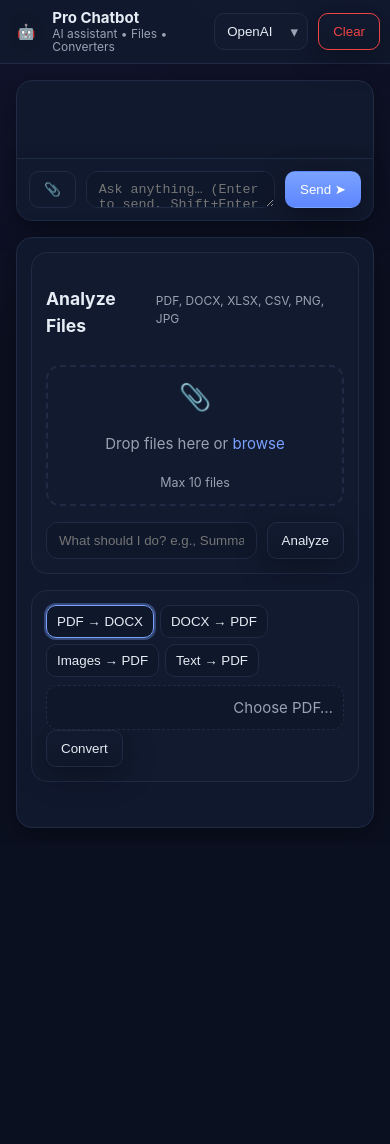
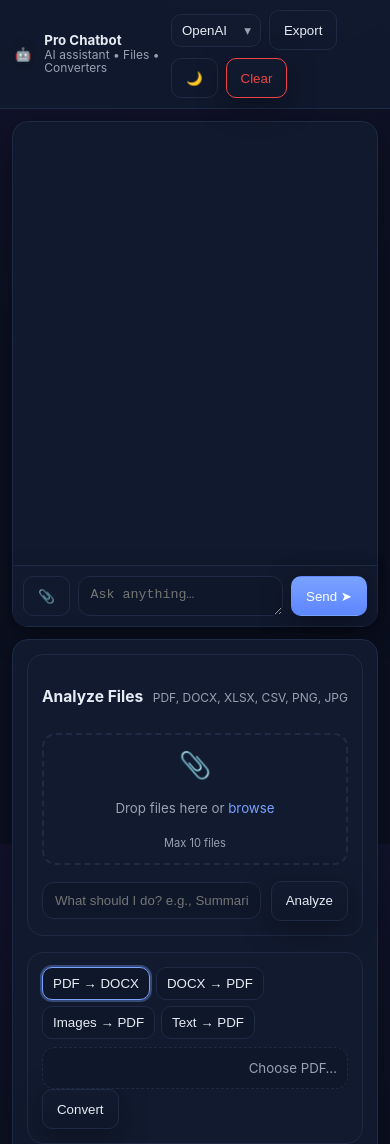
Before and after one commit to ABHISHEK-GADE/chatbot-pro, a website: page public/index.html in a window 390 px wide. Shown: the top 1144 px of the page. Before the commit the page ends 844 px from the top, so only its background shows below. Drawn offline with nearby package versions, Linux system fonts and the light colour scheme; a script that the page names is missing.

Commit message:
Ui Update

```diff
--- a/public/index.html
+++ b/public/index.html
@@ -76,7 +76,7 @@
         <textarea
           id="user-input"
           class="input"
-          placeholder="Ask anything… (Enter to send, Shift+Enter for newline)"
+          placeholder="Ask anything…"
           rows="1"
           autocomplete="off"
           autocapitalize="sentences"
--- a/public/style.css
+++ b/public/style.css
@@ -1,311 +1,358 @@
-/* ---------- Theme ---------- */
-:root {
-  --bg: #0b1020;
-  --panel: #111a2f;
-  --panel-2: #0f172a;
-  --text: #e6ecf3;
-  --muted: #98a3b3;
-  --border: #1f2a44;
-  --accent: #7aa2ff;
-  --accent-2: #4ade80;
-  --danger: #ef4444;
-  --shadow: 0 8px 30px rgba(0,0,0,.35);
-  --topbar-h: 64px; /* reserved header height */
+/* ===========================
+   THEME
+   =========================== */
+:root{
+  /* Colors */
+  --bg:#0b1020;
+  --panel:#111a2f;
+  --panel-2:#0f172a;
+  --text:#e6ecf3;
+  --muted:#98a3b3;
+  --border:#1f2a44;
+  --accent:#7aa2ff;
+  --accent-2:#4ade80;
+  --danger:#ef4444;
+
+  /* Effects */
+  --shadow:0 8px 30px rgba(0,0,0,.35);
+
+  /* Layout */
+  --topbar-h:64px;
+
+  /* Typography (fluid) */
+  --fs-1:clamp(13px, .85vw + 10px, 15px);
+  --fs-2:clamp(12px, .75vw + 8px, 14px);
+  --fs-3:clamp(15px, 1vw + 12px, 18px);
 }
-:root[data-theme="light"] {
-  --bg: #f5f7fb;
-  --panel: #ffffff;
-  --panel-2: #f8fafc;
-  --text: #0f172a;
-  --muted: #5b6472;
-  --border: #e6e8ee;
-  --accent: #3b82f6;
-  --accent-2: #16a34a;
-  --danger: #dc2626;
-  --shadow: 0 6px 20px rgba(0,0,0,.08);
+:root[data-theme="light"]{
+  --bg:#f5f7fb;
+  --panel:#ffffff;
+  --panel-2:#f8fafc;
+  --text:#0f172a;
+  --muted:#5b6472;
+  --border:#e6e8ee;
+  --accent:#3b82f6;
+  --accent-2:#16a34a;
+  --danger:#dc2626;
+  --shadow:0 6px 20px rgba(0,0,0,.08);
 }
 
-/* ---------- Base ---------- */
-* { box-sizing: border-box; }
-html, body { height: 100%; }
-body {
-  margin: 0;
+/* ===========================
+   BASE
+   =========================== */
+*{box-sizing:border-box}
+html,body{height:100%}
+body{
+  margin:0;
   background:
     radial-gradient(1200px 800px at 10% -10%, rgba(124,58,237,.08), transparent 55%),
     radial-gradient(1000px 600px at 110% -20%, rgba(59,130,246,.08), transparent 45%),
     var(--bg);
-  color: var(--text);
-  font: 15px/1.55 Inter, ui-sans-serif, system-ui, -apple-system, Segoe UI, Roboto, Arial, sans-serif;
+  color:var(--text);
+  font: var(--fs-1)/1.55 Inter, ui-sans-serif, system-ui, -apple-system, Segoe UI, Roboto, Arial, sans-serif;
+  -webkit-font-smoothing:antialiased;
+  -moz-osx-font-smoothing:grayscale;
+}
+@media (prefers-reduced-motion: reduce){
+  *{animation-duration:.001ms !important; animation-iteration-count:1 !important; transition-duration:.001ms !important; scroll-behavior:auto !important}
 }
 
-/* ---------- Utilities ---------- */
-.sr-only { position:absolute; left:-9999px; }
-.hint { color: var(--muted); font-size: 12px; }
-.link { color: var(--accent); cursor: pointer; }
-.row { display:flex; gap:10px; align-items:center; }
+/* Utilities */
+.sr-only{position:absolute; left:-9999px}
+.hint{color:var(--muted); font-size:var(--fs-2)}
+.link{color:var(--accent); cursor:pointer}
+.row{display:flex; gap:10px; align-items:center}
 
 /* Theme toggle icon swap */
-#theme-toggle .theme-dark,
-#theme-toggle .theme-light { display: inline-block; }
-:root[data-theme="dark"]  #theme-toggle .theme-light { display: none; }
-:root[data-theme="light"] #theme-toggle .theme-dark  { display: none; }
+#theme-toggle .theme-dark, #theme-toggle .theme-light{display:inline-block}
+:root[data-theme="dark"]  #theme-toggle .theme-light{display:none}
+:root[data-theme="light"] #theme-toggle .theme-dark{display:none}
 
-.btn {
-  border: 1px solid var(--border);
-  background: linear-gradient(180deg, var(--panel), var(--panel-2));
-  color: var(--text);
-  padding: 10px 14px;
-  border-radius: 10px;
-  cursor: pointer;
-  transition: .18s ease;
-  box-shadow: var(--shadow);
+/* Buttons & Inputs */
+.btn{
+  border:1px solid var(--border);
+  background:linear-gradient(180deg, var(--panel), var(--panel-2));
+  color:var(--text);
+  padding:10px 14px;
+  border-radius:10px;
+  cursor:pointer;
+  transition:.18s ease;
+  box-shadow:var(--shadow);
+  font-size:var(--fs-1);
+  min-height:38px;
 }
-.btn:hover { transform: translateY(-1px); border-color: var(--accent); }
-.btn.primary { background: linear-gradient(180deg, var(--accent), #5e86ff); border-color: transparent; color: #fff; }
-.btn.ghost { background: transparent; box-shadow: none; }
-.btn.danger { border-color: var(--danger); color: var(--danger); }
-.btn.xs { padding: 6px 8px; border-radius: 8px; font-size: 12px; }
+.btn:hover{transform:translateY(-1px); border-color:var(--accent)}
+.btn.primary{background:linear-gradient(180deg, var(--accent), #5e86ff); border-color:transparent; color:#fff}
+.btn.ghost{background:transparent; box-shadow:none}
+.btn.danger{border-color:var(--danger); color:var(--danger)}
+.btn.xs{padding:6px 8px; border-radius:8px; font-size:12px; min-height:auto}
 
-.select-wrap { position: relative; }
-.select {
-  appearance: none;
-  border: 1px solid var(--border);
-  background: var(--panel);
-  color: var(--text);
-  padding: 10px 34px 10px 12px;
-  border-radius: 10px;
+.select-wrap{position:relative}
+.select{
+  appearance:none;
+  border:1px solid var(--border);
+  background:var(--panel);
+  color:var(--text);
+  padding:10px 34px 10px 12px;
+  border-radius:10px;
+  font-size:var(--fs-1);
 }
-.select-wrap::after {
-  content: "▾";
-  position: absolute;
-  right: 10px; top: 50%; transform: translateY(-50%);
-  pointer-events: none; color: var(--muted);
+.select-wrap::after{
+  content:"▾"; position:absolute; right:10px; top:50%; transform:translateY(-50%);
+  pointer-events:none; color:var(--muted)
 }
 
-.input {
-  width: 100%;
-  border: 1px solid var(--border);
-  background: var(--panel-2);
-  color: var(--text);
-  border-radius: 12px;
-  padding: 10px 12px;
-  outline: none;
-  transition: .18s ease;
+.input{
+  width:100%;
+  border:1px solid var(--border);
+  background:var(--panel-2);
+  color:var(--text);
+  border-radius:12px;
+  padding:10px 12px;
+  outline:none;
+  transition:.18s ease;
+  font-size:var(--fs-1);
 }
-.input:focus { border-color: var(--accent); box-shadow: 0 0 0 3px color-mix(in oklab, var(--accent) 20%, transparent); }
+.input:focus{border-color:var(--accent); box-shadow:0 0 0 3px color-mix(in oklab, var(--accent) 20%, transparent)}
 
-/* ---------- Layout ---------- */
-.topbar {
-  position: sticky; top: 0; z-index: 10;
-  display: flex; justify-content: space-between; align-items: center;
-  padding: 12px 16px;
-  background: color-mix(in oklab, var(--panel) 85%, transparent);
-  border-bottom: 1px solid var(--border);
-  backdrop-filter: blur(6px);
-  min-height: var(--topbar-h);
+/* ===========================
+   LAYOUT
+   =========================== */
+.topbar{
+  position:sticky; top:0; z-index:10;
+  display:flex; justify-content:space-between; align-items:center;
+  padding:12px 16px;
+  background:color-mix(in oklab, var(--panel) 85%, transparent);
+  border-bottom:1px solid var(--border);
+  backdrop-filter:blur(6px);
+  min-height:var(--topbar-h);
 }
-.brand { display:flex; gap:10px; align-items:center; }
-.logo { width: 36px; height: 36px; display:grid; place-items:center; border-radius: 10px; background: var(--panel-2); }
-.brand-txt { display:flex; flex-direction:column; line-height: 1.1; }
-.brand-txt .sub { color: var(--muted); font-size: 12px; }
-.toolbar { display:flex; gap:10px; align-items:center; }
+.brand{display:flex; gap:10px; align-items:center}
+.logo{width:36px; height:36px; display:grid; place-items:center; border-radius:10px; background:var(--panel-2)}
+.brand-txt{display:flex; flex-direction:column; line-height:1.1}
+.brand-txt .sub{color:var(--muted); font-size:var(--fs-2)}
+.toolbar{display:flex; gap:10px; align-items:center; flex-wrap:wrap}
 
-.grid {
-  display: grid;
+/* Container grid */
+.grid{
+  display:grid;
   grid-template-columns: 1.4fr 1fr;
-  gap: 16px;
-  padding: 16px;
-  height: calc(100vh - var(--topbar-h)); /* fill viewport below header */
-}
-@media (max-width: 1020px) {
-  .grid { grid-template-columns: 1fr; height: auto; min-height: calc(100vh - var(--topbar-h)); }
+  gap:16px;
+  padding:16px;
+  height:calc(100vh - var(--topbar-h));
 }
 
-.panel {
-  background: color-mix(in oklab, var(--panel) 96%, transparent);
+/* Panels */
+.panel{
+  background:color-mix(in oklab, var(--panel) 96%, transparent);
   border:1px solid var(--border);
-  border-radius: 16px;
-  box-shadow: var(--shadow);
+  border-radius:16px;
+  box-shadow:var(--shadow);
 }
 
-/* Chat panel fills height; messages scroll; composer stays pinned */
-.chat-panel {
-  display:flex;
-  flex-direction: column;
-  height: 100%;
-  min-height: 0; /* allow child overflow in flex */
+/* Chat column */
+.chat-panel{
+  display:flex; flex-direction:column;
+  height:100%; min-height:0;
 }
-.chat-body {
-  padding: 16px;
-  overflow: auto;
-  display: flex;
-  flex-direction: column;
-  gap: 12px;
-  flex: 1 1 auto;
-  min-height: 0;
+.chat-body{
+  padding:16px;
+  overflow:auto;
+  display:flex; flex-direction:column; gap:12px;
+  flex:1 1 auto; min-height:0;
+  scroll-padding-bottom: 120px; /* keep last msg visible above keyboard on mobile */
 }
-/* chips row just above composer in the chat column */
-.chat-panel > .chips { padding: 0 16px 6px 16px; }
+.chat-panel > .chips{padding:0 16px 6px 16px}
 
-.composer {
-  display: grid;
-  grid-template-columns: auto 1fr auto; /* paperclip | textarea | send */
-  gap: 10px;
-  padding: 12px;
-  border-top: 1px solid var(--border);
-  background: color-mix(in oklab, var(--panel) 90%, transparent);
-  border-radius: 0 0 16px 16px;
-  box-shadow: 0 -6px 12px rgba(0,0,0,.08);
+/* Composer (sticky bottom of chat column) */
+.composer{
+  display:grid; grid-template-columns:auto 1fr auto; gap:10px;
+  padding:12px calc(12px + env(safe-area-inset-right)) calc(12px + env(safe-area-inset-bottom)) calc(12px + env(safe-area-inset-left));
+  border-top:1px solid var(--border);
+  background:color-mix(in oklab, var(--panel) 90%, transparent);
+  border-radius:0 0 16px 16px;
+  box-shadow:0 -6px 12px rgba(0,0,0,.08);
 }
 
-.side-panel { padding: 14px; display:flex; flex-direction: column; gap: 16px; }
-.card { background: var(--panel); border:1px solid var(--border); border-radius: 16px; padding: 14px; }
-.card-head { display:flex; justify-content: space-between; align-items: baseline; margin-bottom: 8px; }
+/* Side column */
+.side-panel{padding:14px; display:flex; flex-direction:column; gap:16px}
+.card{background:var(--panel); border:1px solid var(--border); border-radius:16px; padding:14px}
+.card-head{display:flex; justify-content:space-between; align-items:baseline; margin-bottom:8px}
 
-/* ---------- Chat bubbles ---------- */
-.msg { display: flex; }
-.msg .bubble {
-  width: 100%;
-  background: var(--panel-2);
-  border: 1px solid var(--border);
-  border-radius: 14px;
-  padding: 10px 12px;
-  position: relative;
+/* ===========================
+   CHAT BUBBLES
+   =========================== */
+.msg{display:flex}
+.msg .bubble{
+  width:100%;
+  background:var(--panel-2);
+  border:1px solid var(--border);
+  border-radius:14px;
+  padding:10px 12px;
+  position:relative;
+  font-size: clamp(15px, .4vw + 14px, 16px);
 }
-.msg.user .bubble {
-  background: color-mix(in oklab, var(--accent) 12%, var(--panel-2));
-  border-color: color-mix(in oklab, var(--accent) 30%, var(--border));
+.msg.user .bubble{
+  background:color-mix(in oklab, var(--accent) 12%, var(--panel-2));
+  border-color:color-mix(in oklab, var(--accent) 30%, var(--border));
 }
-.msg.bot .bubble { background: var(--panel-2); }
+.bubble-top{display:flex; align-items:center; justify-content:space-between; gap:12px; margin-bottom:6px}
+.author{display:flex; align-items:center; gap:8px; color:var(--muted); font-size:var(--fs-2)}
+.avatar{width:22px; height:22px; border-radius:50%; background:var(--panel); border:1px solid var(--border)}
+.msg.user .avatar{background:color-mix(in oklab, var(--accent) 35%, var(--panel))}
+.tools{display:flex; gap:6px}
+.content{white-space:pre-wrap}
+.meta{margin-top:6px; color:var(--muted); font-size:var(--fs-2)}
 
-.bubble-top {
-  display:flex; align-items: center; justify-content: space-between; gap:12px; margin-bottom: 6px;
+.typing{display:inline-block; min-width:42px; letter-spacing:2px}
+.typing::after{content:'• • •'; animation:blink 1s infinite steps(1,end)}
+@keyframes blink{50%{opacity:.25}}
+
+/* ===========================
+   ANALYZE / UPLOAD
+   =========================== */
+.dropzone{
+  position:relative;
+  border:2px dashed var(--border);
+  border-radius:14px;
+  min-height:120px;
+  display:grid; place-items:center;
+  padding:10px; margin-bottom:8px;
+  outline:none;
 }
-.author { display:flex; align-items:center; gap:8px; color: var(--muted); font-size: 12px; }
-.avatar { width: 22px; height: 22px; border-radius: 50%; background: var(--panel); border:1px solid var(--border); }
-.msg.user .avatar { background: color-mix(in oklab, var(--accent) 35%, var(--panel)); }
-.tools { display:flex; gap:6px; }
+.dropzone:focus{border-color:var(--accent); box-shadow:0 0 0 3px color-mix(in oklab, var(--accent) 25%, transparent)}
+.dropzone input[type=file]{position:absolute; inset:0; opacity:0; cursor:pointer}
+.dz-inner{text-align:center; color:var(--muted)}
+.dz-icon{font-size:26px; margin-bottom:6px}
 
-.content { white-space: pre-wrap; font-size: 15px; }
-.meta { margin-top: 6px; color: var(--muted); font-size: 12px; }
+/* Chips (Analyze + Chat composer) */
+.chips{display:flex; flex-wrap:wrap; gap:8px; margin-bottom:8px}
+.chip{
+  display:flex; align-items:center; gap:6px;
+  border:1px solid var(--border); background:var(--panel-2);
+  color:var(--text); padding:6px 10px; border-radius:999px; font-size:12px
+}
+.chip .rm{border:none; background:transparent; color:var(--muted); cursor:pointer}
 
-.typing { display:inline-block; min-width: 42px; letter-spacing: 2px; }
-.typing::after { content: '∙∙∙'; animation: blink 1s infinite steps(1, end); }
-@keyframes blink { 50% { opacity: .25; } }
+/* Converters */
+.tabs{display:flex; gap:6px; flex-wrap:wrap; margin-bottom:8px}
+.tab{
+  border:1px solid var(--border);
+  background:var(--panel-2);
+  color:var(--text);
+  padding:8px 10px;
+  border-radius:10px;
+  cursor:pointer;
+  touch-action:manipulation;
+}
+.tab.active{border-color:var(--accent); outline:2px solid color-mix(in oklab, var(--accent) 35%, transparent)}
+.tab-panels .panel-tab{display:none}
+.tab-panels .panel-tab.active{display:block}
 
-/* ---------- Analyze / Upload areas ---------- */
-.dropzone {
-  position: relative;
-  border: 2px dashed var(--border);
-  border-radius: 14px;
-  min-height: 120px;
-  display:grid; place-items:center;
-  padding: 10px; margin-bottom: 8px;
-  outline: none;
+.file-row{
+  position:relative;
+  display:flex; align-items:center; gap:10px; justify-content:space-between;
+  border:1px dashed var(--border); background:var(--panel-2);
+  border-radius:12px; padding:10px;
 }
-.dropzone:focus { border-color: var(--accent); box-shadow: 0 0 0 3px color-mix(in oklab, var(--accent) 25%, transparent); }
-.dropzone input[type=file] {
-  position:absolute; inset:0; opacity:0; cursor:pointer;
+.file-row input[type=file]{position:absolute; inset:0; opacity:0; width:100%; height:100%; cursor:pointer}
+.file-row > span{margin-left:auto; pointer-events:none; color:var(--muted)}
+
+/* ===========================
+   TOAST
+   =========================== */
+.toast{
+  position:fixed; bottom:calc(18px + env(safe-area-inset-bottom));
+  left:50%; transform:translateX(-50%) translateY(20px);
+  background:var(--panel);
+  border:1px solid var(--border);
+  color:var(--text);
+  padding:10px 14px; border-radius:12px;
+  box-shadow:var(--shadow);
+  opacity:0; pointer-events:none;
+  transition:.25s ease;
 }
-.dz-inner { text-align:center; color: var(--muted); }
-.dz-icon { font-size: 26px; margin-bottom: 6px; }
+.toast.show{opacity:1; transform:translateX(-50%) translateY(0)}
 
-/* Chips (used in Analyze and Chat composer) */
-.chips { display:flex; flex-wrap: wrap; gap:8px; margin-bottom: 8px; }
-.chip {
-  display:flex; align-items:center; gap:6px;
-  border:1px solid var(--border); background: var(--panel-2);
-  color: var(--text); padding: 6px 10px; border-radius: 999px; font-size: 12px;
+/* ===========================
+   MARKDOWN / CODE
+   =========================== */
+.markdown{line-height:1.6}
+.markdown h1,.markdown h2,.markdown h3{margin:10px 0 6px}
+.markdown p{margin:8px 0}
+.markdown ul,.markdown ol{padding-left:1.2rem; margin:8px 0}
+.markdown blockquote{
+  margin:10px 0; padding:8px 12px; border-left:3px solid var(--accent);
+  background:color-mix(in oklab, var(--panel-2) 92%, transparent);
+  color:var(--muted); border-radius:8px
 }
-.chip .rm { border:none; background:transparent; color:var(--muted); cursor:pointer; }
+.markdown table{width:100%; border-collapse:collapse; margin:10px 0}
+.markdown th,.markdown td{border:1px solid var(--border); padding:6px 8px; text-align:left}
+.markdown code{background:rgba(255,255,255,.06); padding:2px 6px; border-radius:6px}
+.markdown pre{position:relative; overflow:auto; border-radius:12px}
+.copy-code{
+  position:absolute; top:8px; right:8px; z-index:1;
+  border:1px solid var(--border); background:var(--panel); color:var(--text);
+  padding:4px 8px; border-radius:8px; cursor:pointer; font-size:12px
+}
+.copy-code:hover{border-color:var(--accent)}
 
-/* ---------- Converters (tabs + file rows) ---------- */
-.tabs { display:flex; gap: 6px; flex-wrap: wrap; margin-bottom: 8px; }
-.tab {
-  border:1px solid var(--border);
-  background: var(--panel-2);
-  color: var(--text);
-  padding: 8px 10px;
-  border-radius: 10px;
-  cursor: pointer;
+/* Previews for user attachments */
+.preview-row{display:flex; gap:8px; flex-wrap:wrap; margin-bottom:8px}
+.preview{
+  max-height:120px; border-radius:10px; border:1px solid var(--border);
+  box-shadow:var(--shadow)
 }
-.tab.active { border-color: var(--accent); outline: 2px solid color-mix(in oklab, var(--accent) 35%, transparent); }
-
-.tab-panels .panel-tab { display:none; }
-.tab-panels .panel-tab.active { display:block; }
-
-.file-row {
-  position: relative;                 /* allow input overlay */
-  display:flex; align-items:center; gap:10px; justify-content: space-between;
-  border:1px dashed var(--border); background: var(--panel-2);
-  border-radius: 12px; padding: 10px;
-}
-/* Hide native "Choose File" UI and make the whole row clickable */
-.file-row input[type=file]{
-  position:absolute; inset:0; opacity:0; width:100%; height:100%;
-  cursor:pointer;
-}
-.file-row > span{
-  margin-left:auto; pointer-events:none; color: var(--muted);
+.file-pill{
+  display:inline-flex; align-items:center; gap:6px;
+  padding:6px 10px; border-radius:999px; font-size:12px;
+  border:1px solid var(--border); background:var(--panel-2)
 }
 
-/* ---------- Toast ---------- */
-.toast {
-  position: fixed; bottom: 18px; left: 50%; transform: translateX(-50%) translateY(20px);
-  background: var(--panel);
-  border: 1px solid var(--border);
-  color: var(--text);
-  padding: 10px 14px; border-radius: 12px;
-  box-shadow: var(--shadow);
-  opacity: 0; pointer-events: none;
-  transition: .25s ease;
-}
-.toast.show { opacity: 1; transform: translateX(-50%) translateY(0); }
+/* ===========================
+   RESPONSIVE BREAKPOINTS
+   =========================== */
 
-/* ---------- Responsive tweaks ---------- */
-@media (max-width: 640px) {
-  .topbar { padding: 10px; }
-  .toolbar .btn.ghost { display: none; }
+/* >= 1440px (large desktops) */
+@media (min-width:1440px){
+  .grid{grid-template-columns: 1.6fr 1fr; gap:20px; padding:20px}
+  .msg .bubble{font-size:16px}
 }
 
-/* Markdown content styling */
-.markdown { line-height: 1.6; }
-.markdown h1,.markdown h2,.markdown h3 { margin: 10px 0 6px; }
-.markdown p { margin: 8px 0; }
-.markdown ul,.markdown ol { padding-left: 1.2rem; margin: 8px 0; }
-.markdown blockquote {
-  margin: 10px 0; padding: 8px 12px; border-left: 3px solid var(--accent);
-  background: color-mix(in oklab, var(--panel-2) 92%, transparent);
-  color: var(--muted);
-  border-radius: 8px;
-}
-.markdown table { width: 100%; border-collapse: collapse; margin: 10px 0; }
-.markdown th,.markdown td {
-  border: 1px solid var(--border); padding: 6px 8px; text-align: left;
-}
-.markdown code { background: rgba(255,255,255,.06); padding: 2px 6px; border-radius: 6px; }
-.markdown pre { position: relative; overflow: auto; border-radius: 12px; }
-.copy-code {
-  position: absolute; top: 8px; right: 8px; z-index: 1;
-  border: 1px solid var(--border); background: var(--panel); color: var(--text);
-  padding: 4px 8px; border-radius: 8px; cursor: pointer; font-size: 12px;
-}
-.copy-code:hover { border-color: var(--accent); }
+/* 1024px–1439px (laptops/desktops) */
+/* (defaults already tuned for this range) */
 
-/* Previews for attached images/files (user messages) */
-.preview-row { display:flex; gap:8px; flex-wrap: wrap; margin-bottom: 8px; }
-.preview {
-  max-height: 120px; border-radius: 10px; border:1px solid var(--border);
-  box-shadow: var(--shadow);
-}
-.file-pill {
-  display:inline-flex; align-items:center; gap:6px;
-  padding: 6px 10px; border-radius: 999px; font-size: 12px;
-  border:1px solid var(--border); background: var(--panel-2);
+/* 768px–1023px (tablets) */
+@media (max-width:1024px){
+  .grid{grid-template-columns:1fr; height:auto; min-height:calc(100vh - var(--topbar-h))}
+  .side-panel{order:2}
+  .chat-panel{order:1; height:auto; min-height:60vh}
 }
 
-/* Typing dots already present; make them smoother */
-.typing::after { content: '• • •'; animation: blink 1s infinite steps(1, end); letter-spacing: 2px; }
+/* 480px–767px (phones) */
+@media (max-width:767px){
+  .topbar{padding:10px 12px}
+  .toolbar{gap:8px}
+  .grid{gap:12px; padding:12px}
+  .chat-body{padding:12px}
+  .composer{
+    grid-template-columns:auto 1fr auto;
+    gap:8px;
+    padding:10px 10px calc(10px + env(safe-area-inset-bottom)) 10px;
+    border-radius:0 0 12px 12px;
+  }
+  .btn{min-height:40px}
+  .select{padding:8px 32px 8px 10px}
+  .logo{width:32px; height:32px}
+  .brand-txt .sub{font-size:12px}
+  .msg .bubble{padding:10px}
+  .markdown table{display:block; overflow:auto; -webkit-overflow-scrolling:touch}
+  .preview{max-height:96px}
+}
 
-/* Slightly larger bubbles for readability */
-.msg .bubble { font-size: 15.5px; }
+/* <= 360px (small phones) */
+@media (max-width:360px){
+  .toolbar .btn.ghost{display:none}
+  .composer{grid-template-columns:1fr auto; }
+  #attach{display:none}
+}
```
